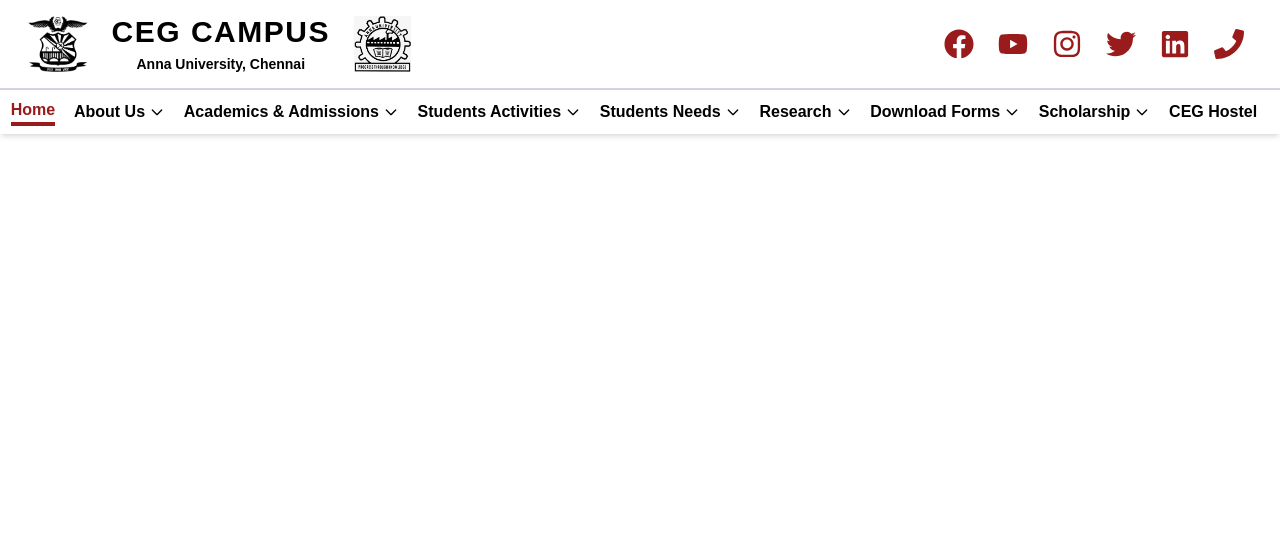
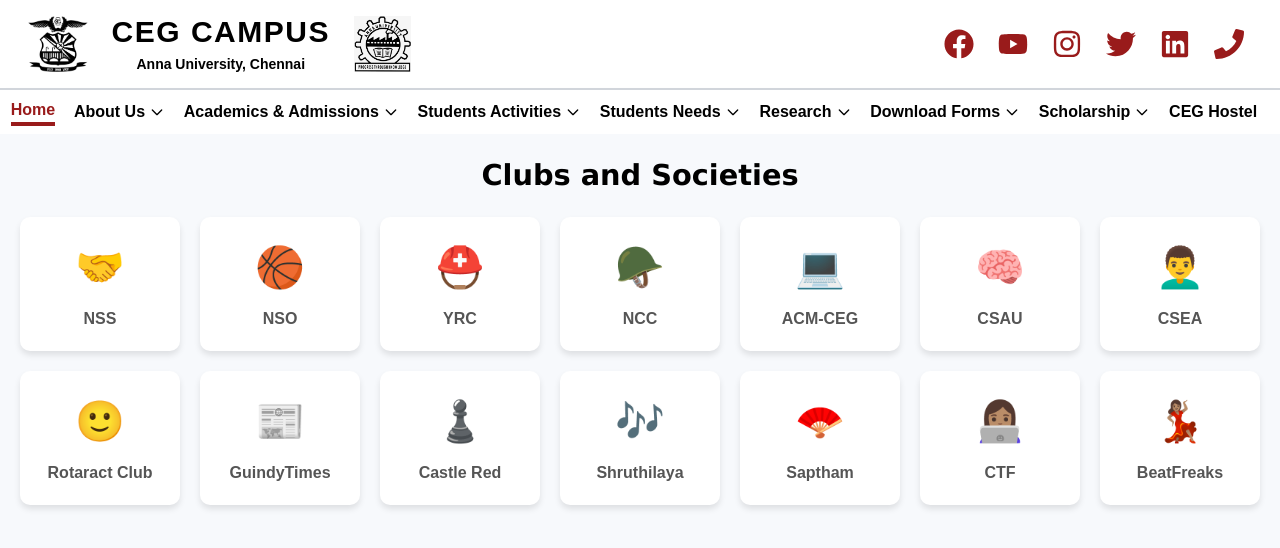
Before and after one commit to VikrantRamesh/ceg-official-site, a React (Create React App) app in the folder client/: page /club_home in a window 1280 px wide. Shown: the top 548 px of the page. Built offline with nearby package versions, Linux system fonts and the light colour scheme.

Commit message:
club list home page

```diff
--- a/client/src/App.js
+++ b/client/src/App.js
@@ -11,6 +11,7 @@
 import au from "./assets/images/hexagon.jpg";
 import Club from "./admin/pages/Club";
 import ClubPage from "./pages/ClubPage";
+import ClubHomePage from "./pages/ClubHomePage";
 
 
 function App() {
@@ -22,6 +23,7 @@
         <NavBar currentTab={currentTab} setCurrentTab={setCurrentTab} />
         <Routes>
         <Route path="/club/*" element={<Club />} />
+        <Route path="/club_home/*" element={<ClubHomePage />} />
         <Route path="/club_landing/*" element={<ClubPage />} />
           <Route
             path="/"
--- /dev/null
+++ b/client/src/pages/ClubHomePage.js
@@ -0,0 +1,81 @@
+import React from 'react';
+
+const ClubHomePage = () => {
+  // Sample club data
+  const clubs = [
+    { name: 'NSS', icon: '🤝' },
+    { name: 'NSO', icon: '🏀' },
+    { name: 'YRC', icon: '⛑️' },
+    { name: 'NCC', icon: '🪖' },
+    { name: 'ACM-CEG', icon: '💻' },
+    { name: 'CSAU', icon: '🧠' },
+    { name: 'CSEA', icon: '👨‍🦱' },
+    { name: 'Rotaract Club', icon: '🙂' },
+    { name: 'GuindyTimes', icon: '📰' },
+    { name: 'Castle Red', icon: '♟️' },
+    { name: 'Shruthilaya', icon: '🎶' },
+    { name: 'Saptham', icon: '🪭' },
+    { name: 'CTF', icon: '👩🏽‍💻' },
+    { name: 'BeatFreaks', icon: '💃🏽' },
+  ];
+
+  return (
+    <div style={styles.container}>
+      <h1 style={styles.heading}>Clubs and Societies</h1>
+      <div style={styles.grid}>
+        {clubs.map((club, index) => (
+          <div key={index} style={styles.card}>
+            <div style={styles.icon}>{club.icon}</div>
+            <p style={styles.name}>{club.name}</p>
+          </div>
+        ))}
+      </div>
+    </div>
+  );
+};
+
+const styles = {
+  container: {
+    padding: '20px',
+    backgroundColor: '#f7f9fc',
+    minHeight: '100vh',
+    fontFamily: 'Arial, sans-serif',
+  },
+  heading: {
+    fontFamily: 'verdana',
+    fontWeight: 'bold',
+    textAlign: 'center',
+    fontSize: '1.8rem',
+    marginBottom: '20px',
+    color: '#000',
+  },
+  grid: {
+    display: 'grid',
+    gridTemplateColumns: 'repeat(auto-fit, minmax(150px, 1fr))',
+    gap: '20px',
+  },
+  card: {
+    backgroundColor: '#ffffff',
+    borderRadius: '10px',
+    boxShadow: '0 4px 6px rgba(0, 0, 0, 0.1)',
+    textAlign: 'center',
+    padding: '20px',
+    transition: 'transform 0.2s, box-shadow 0.2s',
+    cursor: 'pointer',
+  },
+  cardHover: {
+    transform: 'scale(1.05)',
+    boxShadow: '0 6px 10px rgba(0, 0, 0, 0.15)',
+  },
+  icon: {
+    fontSize: '2.5rem',
+    marginBottom: '10px',
+  },
+  name: {
+    fontSize: '1rem',
+    fontWeight: 'bold',
+    color: '#555',
+  },
+};
+
+export default ClubHomePage;
--- a/client/src/pages/ClubPage.js
+++ b/client/src/pages/ClubPage.js
@@ -1,5 +1,5 @@
 import React, { useState } from 'react';
-import clubLogo from '../assets/images/acm-ceg-logo.png'
+import clubLogo from '../assets/images/acm-ceg-logo.png';
 
 const ClubPage = () => {
   const [boxHeight, setBoxHeight] = useState(200);
```
